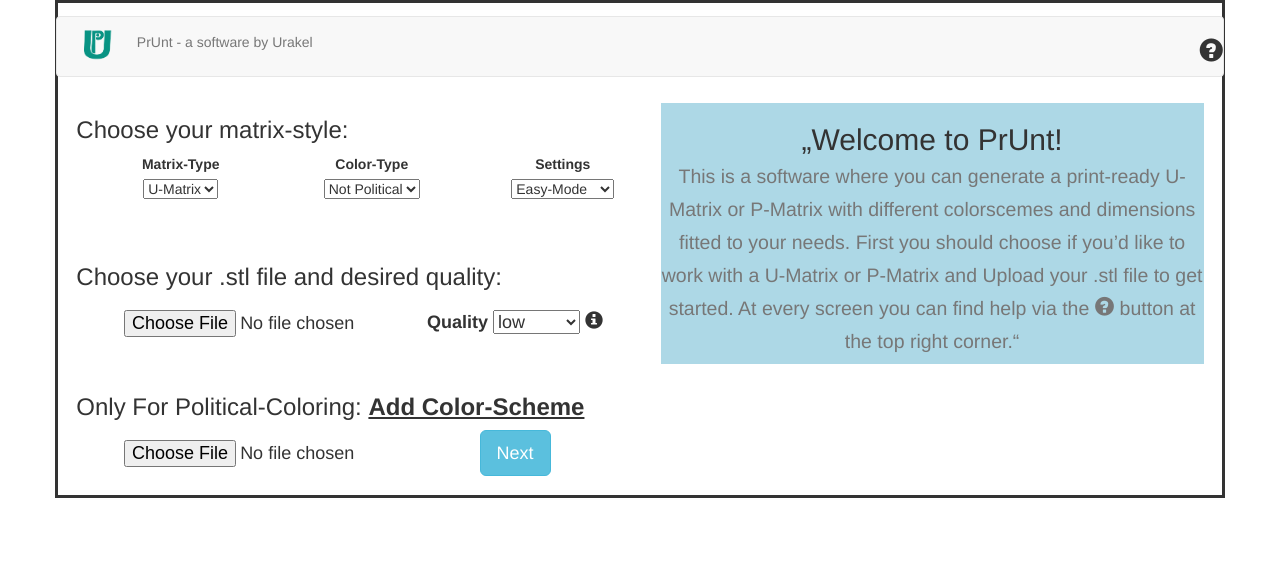
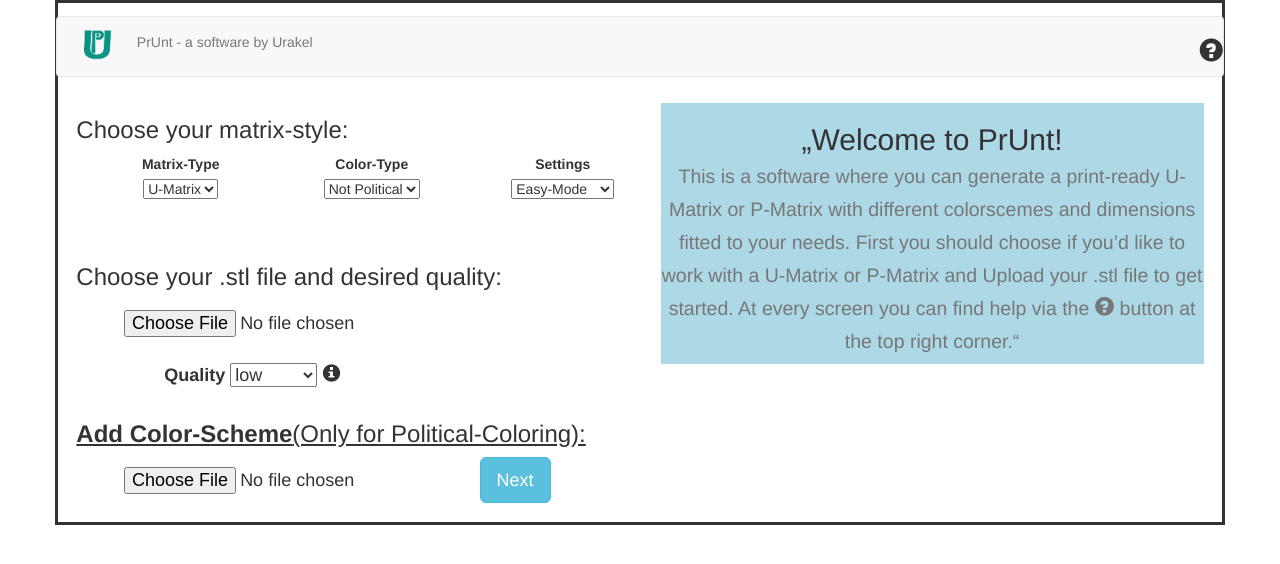
Before and after one commit to Armylie/Urakel, a Flask app: page / in a window 1280 px wide. Shown: the top 564 px of the page. Run offline with Flask 2, Linux system fonts and the light colour scheme; some libraries are stand-ins or nearby versions.

Commit message:
Update index.html

```diff
--- a/app/templates/index.html
+++ b/app/templates/index.html
@@ -78,20 +78,20 @@
                     <br><br>
 
 
-
-                        <h3>Choose your .stl file and desired quality:</h3>
+<h3>Choose your .stl file and desired quality:</h3>
                         <div class="row">
                             <div class="col-lg-6 col-lg-offset-1">
                                 {{ form.hidden_tag() }}
                                 <h4>
                                     {{ form.file() }}
                                 </h4>
-
                             </div>
-                            <div class="col-lg-5">
+                        </div>
+                        <div class="row">
+                            <div class="col-lg-6 col-lg-offset-1">
                                 <h4>
                                     <div data-trigger="hover" title="&nbsp;&nbsp;&nbsp;&nbsp;Information&emsp;"
-                                         data-content="
+                                        data-content="
                                     Low needs at least:
                                     32-bit dual core 2Ghz CPU; 2 GB RAM : Delivers a less smooth Matrix.
                                     Medium needs around:
@@ -105,8 +105,7 @@
                                 </h4>
                             </div>
                         </div>
-                        <br>
-                        <h3>Only For Political-Coloring: <b><u>Add Color-Scheme</u></b></h3>
+                        <h3><b><u>Add Color-Scheme</b>(Only for Political-Coloring):</u></h3>
                         <div class="row">
                             <div class="col-lg-6 col-lg-offset-1">
                                 {{ form.hidden_tag() }}
```
